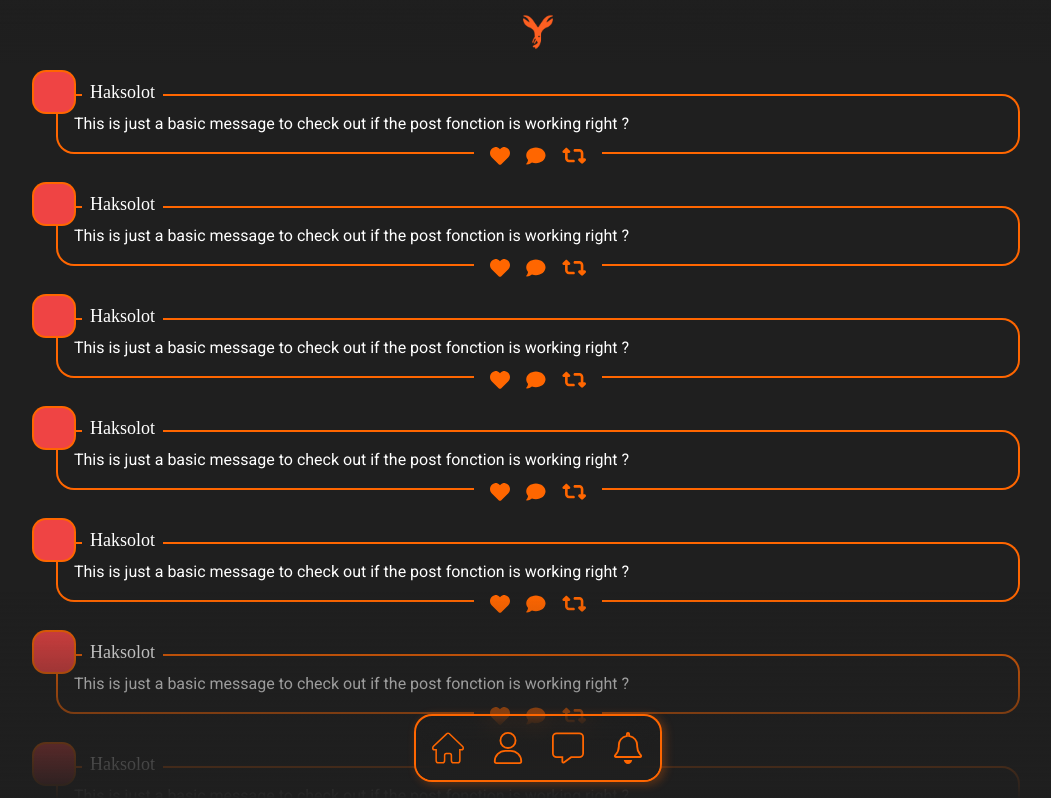
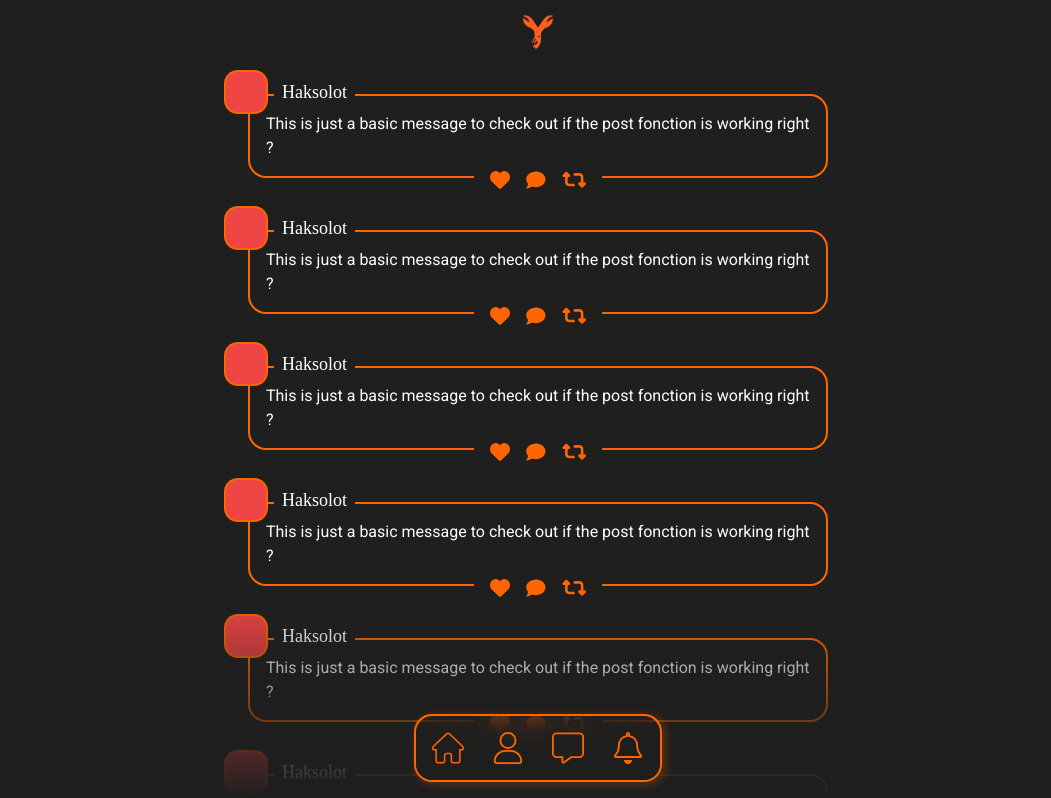
Before and after one commit to haksolot/Y, a React (Vite) app in the folder frontend/: page / in a window 1280 px wide. Shown: the top 798 px of the page, without its empty margins (102-1153 px from the left). Built offline with nearby package versions, Linux system fonts and the light colour scheme; a web font is replaced by a local one.

Commit message:
refactor: update MainLayout and Home components for improved structure and styling

```diff
--- a/frontend/package.json
+++ b/frontend/package.json
@@ -5,6 +5,7 @@
   "type": "module",
   "scripts": {
     "dev": "vite",
+    "devtest": "vite --host",
     "build": "vite build",
     "lint": "eslint .",
     "preview": "vite preview"
--- a/frontend/src/layouts/MainLayout.jsx
+++ b/frontend/src/layouts/MainLayout.jsx
@@ -9,7 +9,9 @@ function MainLayout() {
       <div className="flex items-center justify-center fixed top-0 w-full h-16 bg-gradient-to-b from-transparent to-[#1F1F1F] backdrop-blur-md z-10">
         <img src={logo} alt="Shrimp" className="w-12 h-12 object-cover" />
       </div>
-      <Outlet />
+      <div className="flex flex-col items-center justify-center min-h-screen">
+        <Outlet />
+      </div>
       <div
         id="hidder"
         className="fixed bottom-0 w-full h-52 bg-gradient-to-t from-[#1F1F1F] to-transparent pointer-events-none z-10"
--- a/frontend/src/pages/Home.jsx
+++ b/frontend/src/pages/Home.jsx
@@ -2,7 +2,7 @@ import Post from "../components/Post.jsx";
 
 function Home() {
   return (
-    <div className="flex flex-col items-center gap-14 pt-24 pb-32 min-h-screen overflow-y-auto">
+    <div className="flex flex-col items-center gap-14 pt-24 pb-32 min-h-screen overflow-y-auto sm:w-3/4 md:w-3/5">
       <Post className="w-3/4" />
       <Post className="w-3/4" />
       <Post className="w-3/4" />
```
